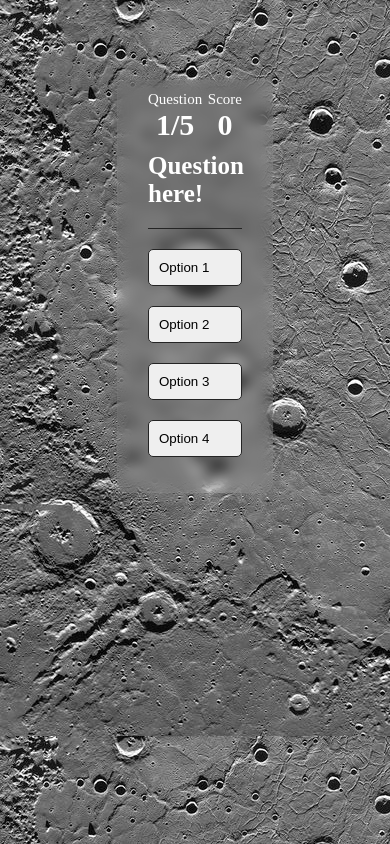
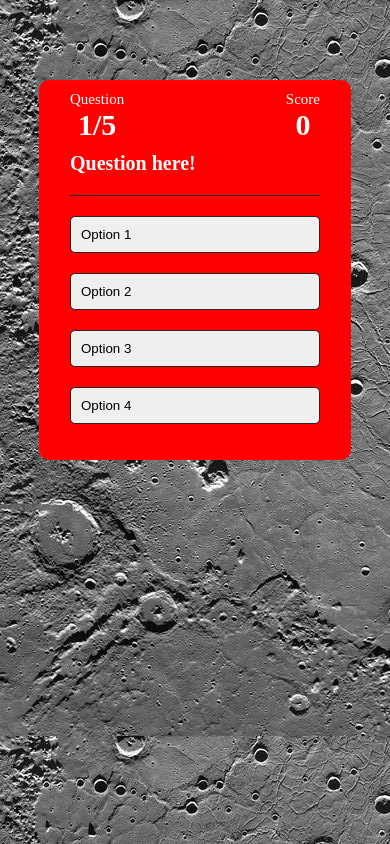
Before and after one commit to Mohd-Hashir-dev/Quiz-Website, a plain HTML site: page Display-Question.html in a window 390 px wide. Drawn offline with Linux system fonts and the light colour scheme.

Commit message:
Update Display-Question.css
Update mobile media query code

```diff
--- a/Display-Question.css
+++ b/Display-Question.css
@@ -76,7 +76,21 @@ button {
     text-align: center;
     font-size: 15px;
 }
-::selection{
+
+::selection {
     background-color: darkgray;
     color: black;
 }
+
+@media (max-width:475px) {
+    .container {
+        width: 80%;
+        background-color: red;
+    }
+
+    .container h2 {
+        color: white;
+        font-size: 20px;
+        font-weight: 600;
+    }
+}
```
